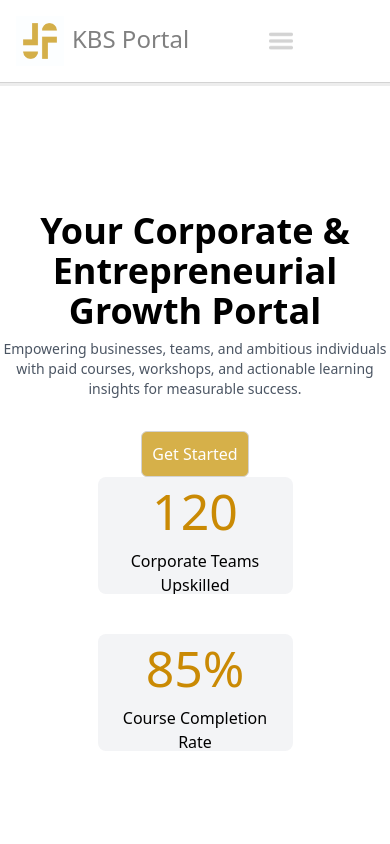
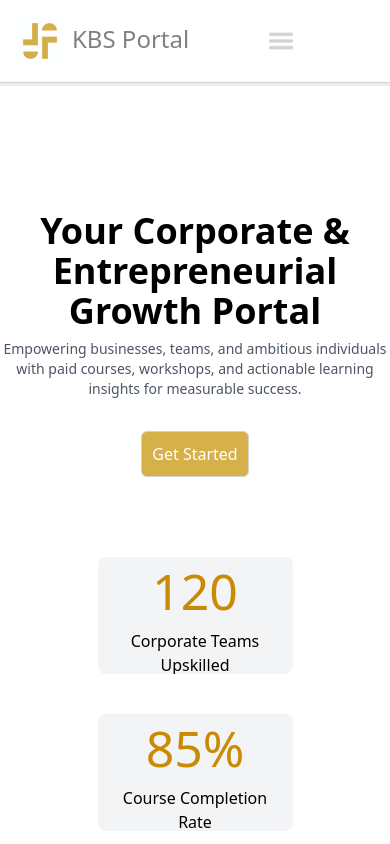
Before and after one commit to EmmanualJanuarie/KBS_portal, a React (Vite) app in the folder mern-frontend/: page / in a window 390 px wide. Built offline with nearby package versions, Linux system fonts and the light colour scheme.

Commit message:
Update media-queries.css

```diff
--- a/mern-frontend/src/media-queries.css
+++ b/mern-frontend/src/media-queries.css
@@ -8,3 +8,9 @@
     font-size: 2000px;
   }
 }
+
+@media (max-width: 768px) {
+    .md-max\:top-20 {
+        top: 5rem /* 80px */;
+    }
+}
```
